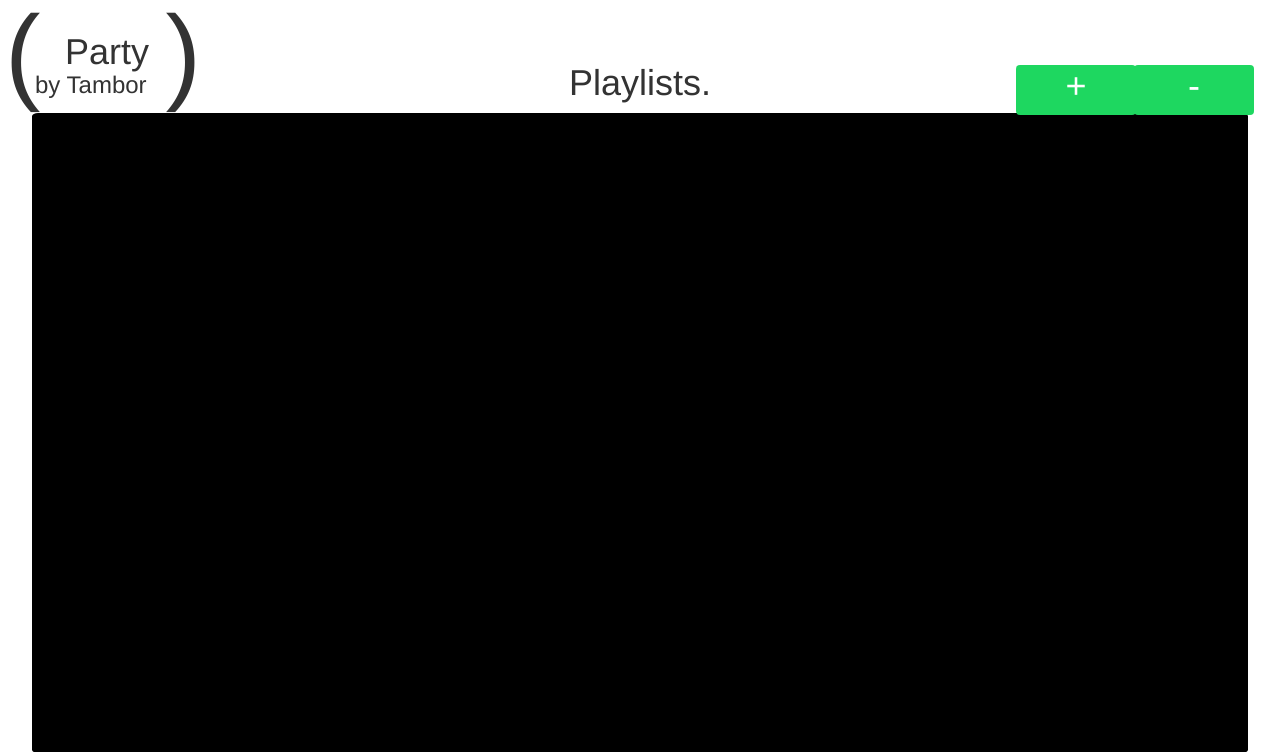
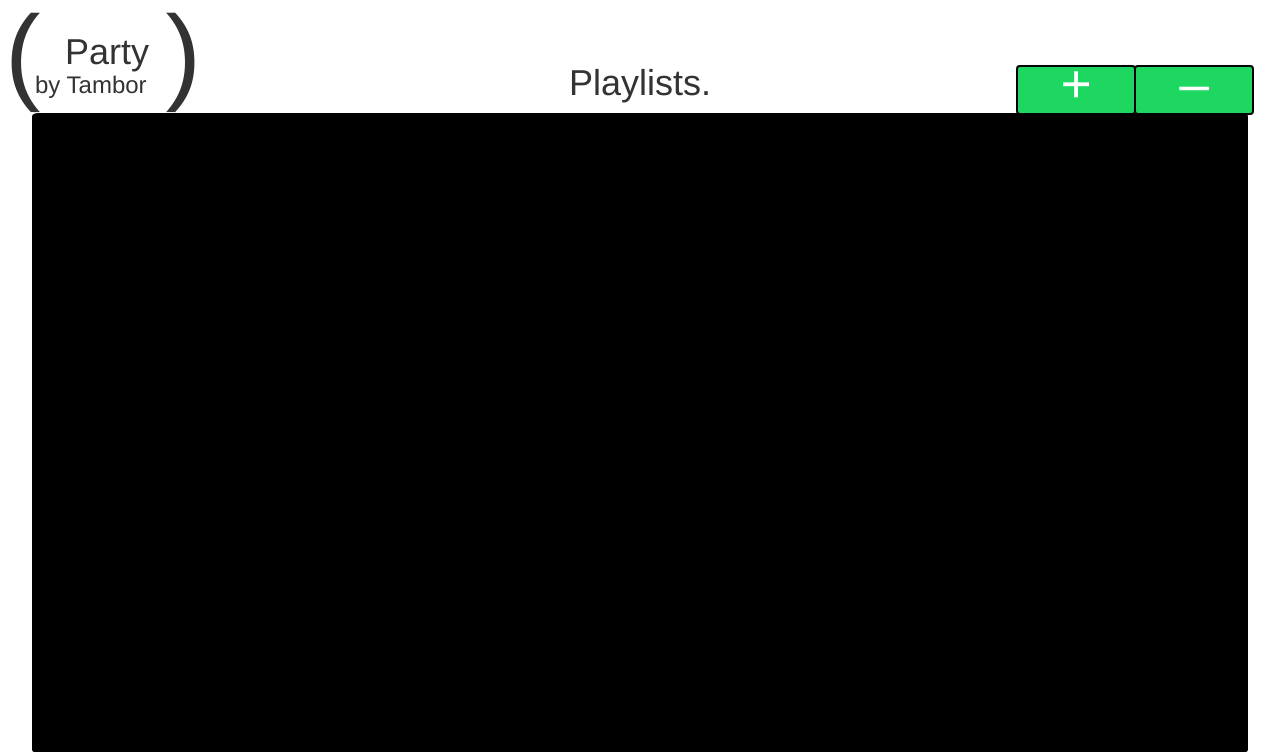
Before and after one commit to amaltyagi/tambor-blend, a PHP site: page /playlists.html in a window 1280 px wide. Shown: the top 752 px of the page. Run offline with PHP 8.4, Linux system fonts and the light colour scheme; some libraries are stand-ins or nearby versions.

Commit message:
css 12/1 final

```diff
--- a/playlists.html
+++ b/playlists.html
@@ -23,7 +23,7 @@
       </div>
       <div class="playlists-btns">
         <div class="btn btn-primary" id="add-playlist-btn"><h1 class="add-playlist-text">+</h1></div>
-        <div class="btn btn-primary" id="rem-playlist-btn"><h1 class="rem-playlist-text">-</h1></div>
+        <div class="btn btn-primary" id="rem-playlist-btn"><h1 class="rem-playlist-text">–</h1></div>
       </div>
       <div class="playlists-box">
       </div>
--- a/style.css
+++ b/style.css
@@ -90,7 +90,7 @@
 
 .btn-primary, .btn-primary:hover {
   background-color: rgb(30,215,96);
-  border: rgb(30,215,96);
+  border: solid 2px black;
   height: 50px;
   /* padding-bottom: 20px; */
 }
@@ -148,7 +148,7 @@
 }
 
 #add-playlist-btn, #rem-playlist-btn {
-  border: rgb(30,215,96);
+  border: 2px solid black;
   /* padding: 10px 15px 10px 15px; */
   width: 120px;
   text-align: center;
@@ -157,5 +157,6 @@
 
 .add-playlist-text, .rem-playlist-text {
   margin-top: -20px;
-  padding-top: 15px;
+  padding-top: 2px;
+  font-size: 40pt;
 }
```
